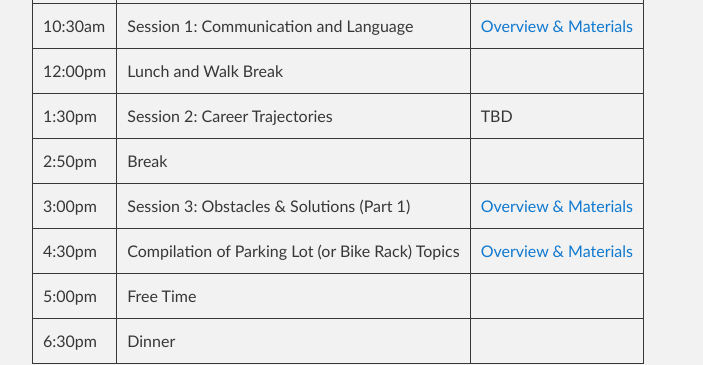
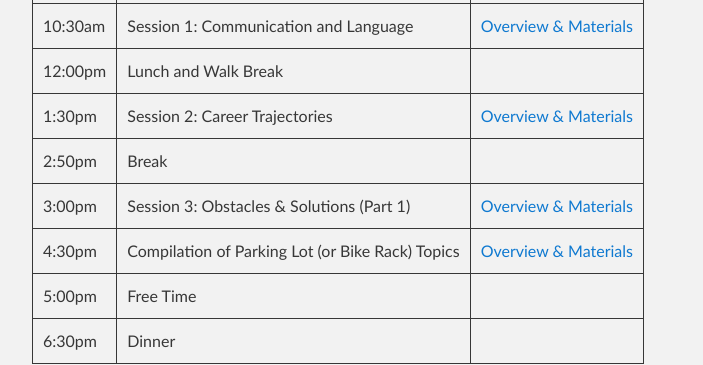
Before and after one commit to TRELIStoolkit/TRELIStoolkit.github.io, a Jekyll site: the page built from index.md, in a window 1280 px wide. Shown: the part 1281-1646 px from the top of the page, without its empty margins (288-991 px from the left). Built offline with Jekyll 4.4.1, drawn with Linux system fonts in a browser that asks for light colours; our own code applies the rules of GitHub Pages for plain Markdown files.

Commit message:
Added session 2

```diff
--- a/index.md
+++ b/index.md
@@ -21,7 +21,7 @@ Want to run your own meeting, workshop, or work through the TRELIS materials on
 | 10:00am      | Break       |   |
 | 10:30am      | Session 1: Communication and Language   | <a href="https://mstuhlmacher.github.io/TRELIStoolkit/session1"> Overview & Materials </a> |
 | 12:00pm      | Lunch and Walk Break       |   |
-| 1:30pm       | Session 2: Career Trajectories   | TBD  |
+| 1:30pm       | Session 2: Career Trajectories   | <a href="https://mstuhlmacher.github.io/TRELIStoolkit/session2"> Overview & Materials </a> |
 | 2:50pm       | Break  |  |
 | 3:00pm       | Session 3: Obstacles & Solutions (Part 1)  | <a href="https://mstuhlmacher.github.io/TRELIStoolkit/session3"> Overview & Materials  </a>  |
 | 4:30pm       | Compilation of Parking Lot (or Bike Rack) Topics   | <a href="https://mstuhlmacher.github.io/TRELIStoolkit/parking-lot"> Overview & Materials  </a>  |
```
